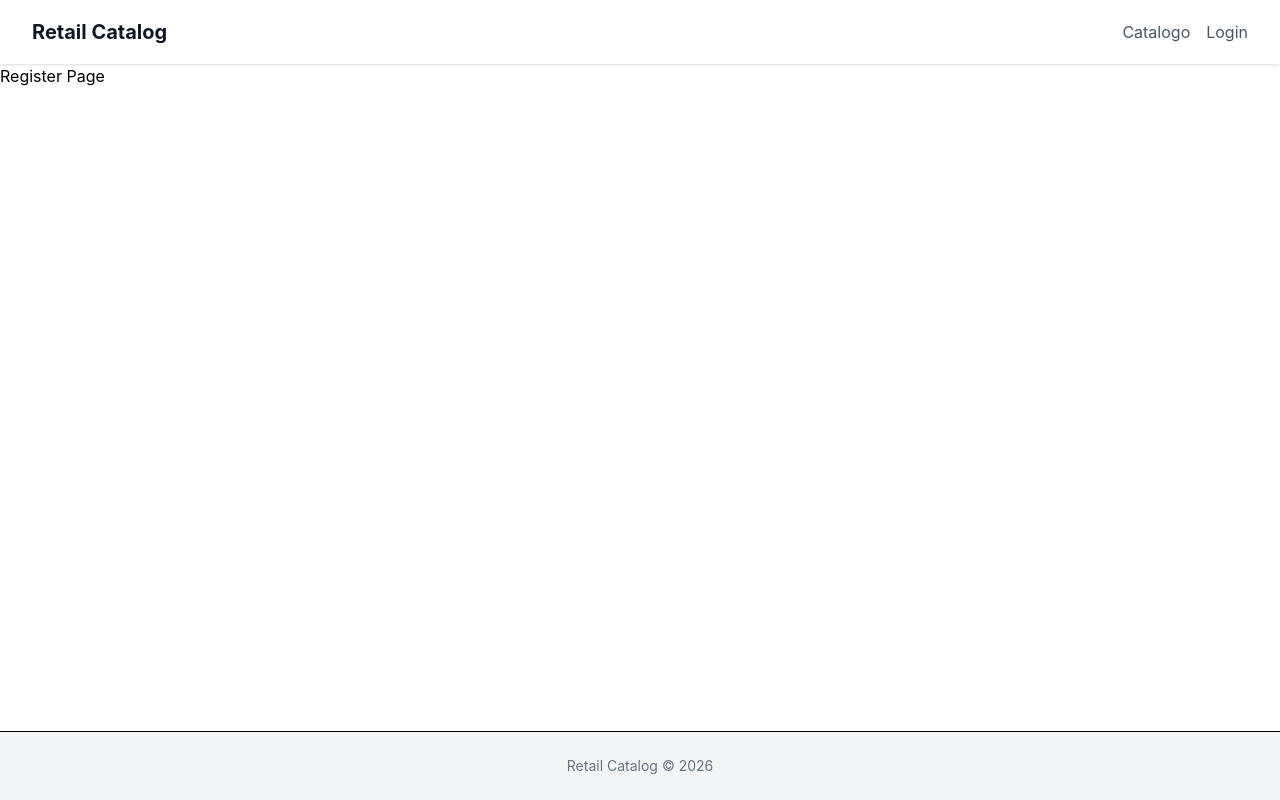
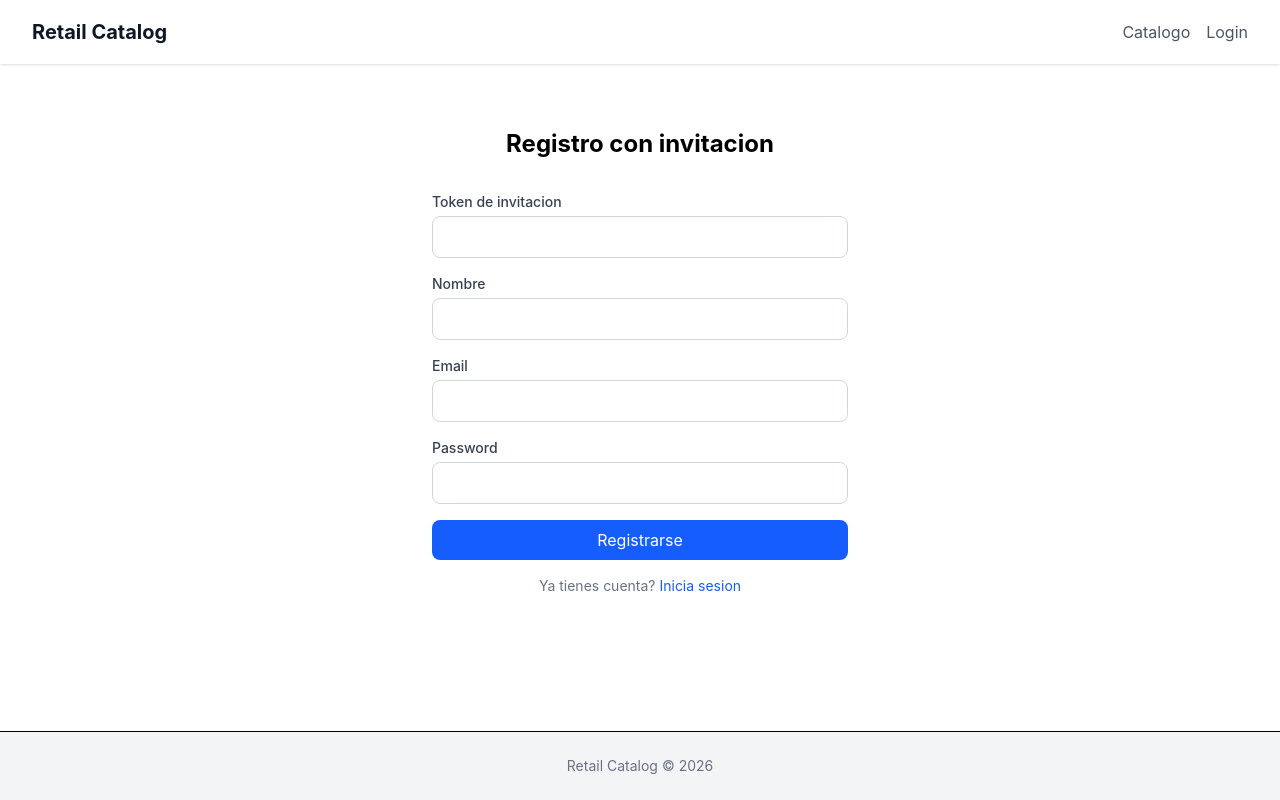
Before and after one commit to didac-odena/stock-manager, a React app in the folder web/: page /register in a window 1280 px wide. Built offline with nearby package versions, Linux system fonts and the light colour scheme; no server answers; the HTML template or start-up script is replaced by a standard one.

Commit message:
feat: implement auth forms with react-hook-form

```diff
--- a/web/package.json
+++ b/web/package.json
@@ -14,6 +14,7 @@
     "axios": "^1.13.6",
     "react": "^19.2.4",
     "react-dom": "^19.2.4",
+    "react-hook-form": "^7.71.2",
     "react-router-dom": "^7.13.1",
     "tailwindcss": "^4.2.2"
   },
--- a/web/src/pages/LoginPage.jsx
+++ b/web/src/pages/LoginPage.jsx
@@ -1,5 +1,95 @@
+import { useState, useEffect } from "react";
+import { useForm } from "react-hook-form";
+import { Link, useNavigate } from "react-router-dom";
+import { useAuth } from "../contexts/auth.context";
+
 function LoginPage() {
-  return <div>Login Page</div>;
+  const { user, login } = useAuth();
+  const navigate = useNavigate();
+  const [apiError, setApiError] = useState("");
+
+  const {
+    register,
+    handleSubmit,
+    formState: { errors, isSubmitting },
+  } = useForm();
+
+  useEffect(() => {
+    if (user) navigate("/admin/products");
+  }, [user, navigate]);
+
+  async function onSubmit(data) {
+    try {
+      setApiError("");
+      await login(data.email, data.password);
+      navigate("/admin/products");
+    } catch (error) {
+      setApiError(error.response?.data?.message || "Error al iniciar sesion");
+    }
+  }
+
+  return (
+    <div className="max-w-md mx-auto mt-16 px-4">
+      <h1 className="text-2xl font-bold text-center mb-8">Iniciar sesion</h1>
+
+      {apiError && (
+        <div className="bg-red-50 text-red-600 p-3 rounded mb-4 text-sm">
+          {apiError}
+        </div>
+      )}
+
+      <form onSubmit={handleSubmit(onSubmit)} className="space-y-4">
+        <div>
+          <label htmlFor="email" className="block text-sm font-medium text-gray-700 mb-1">
+            Email
+          </label>
+          <input
+            id="email"
+            type="email"
+            className="w-full border border-gray-300 rounded-lg px-3 py-2 focus:outline-none focus:ring-2 focus:ring-blue-500"
+            {...register("email", {
+              required: "El email es obligatorio",
+            })}
+          />
+          {errors.email && (
+            <p className="text-red-500 text-sm mt-1">{errors.email.message}</p>
+          )}
+        </div>
+
+        <div>
+          <label htmlFor="password" className="block text-sm font-medium text-gray-700 mb-1">
+            Password
+          </label>
+          <input
+            id="password"
+            type="password"
+            className="w-full border border-gray-300 rounded-lg px-3 py-2 focus:outline-none focus:ring-2 focus:ring-blue-500"
+            {...register("password", {
+              required: "La contrasena es obligatoria",
+            })}
+          />
+          {errors.password && (
+            <p className="text-red-500 text-sm mt-1">{errors.password.message}</p>
+          )}
+        </div>
+
+        <button
+          type="submit"
+          disabled={isSubmitting}
+          className="w-full bg-blue-600 text-white py-2 rounded-lg hover:bg-blue-700 disabled:opacity-50"
+        >
+          {isSubmitting ? "Entrando..." : "Entrar"}
+        </button>
+      </form>
+
+      <p className="text-center text-sm text-gray-500 mt-4">
+        Tienes una invitacion?{" "}
+        <Link to="/register" className="text-blue-600 hover:underline">
+          Registrate
+        </Link>
+      </p>
+    </div>
+  );
 }
 
 export default LoginPage;
--- a/web/src/pages/RegisterPage.jsx
+++ b/web/src/pages/RegisterPage.jsx
@@ -1,5 +1,125 @@
+import { useState, useEffect } from "react";
+import { useForm } from "react-hook-form";
+import { Link, useNavigate } from "react-router-dom";
+import { useAuth } from "../contexts/auth.context";
+
 function RegisterPage() {
-  return <div>Register Page</div>;
+  const { user, register: registerUser } = useAuth();
+  const navigate = useNavigate();
+  const [apiError, setApiError] = useState("");
+
+  const {
+    register,
+    handleSubmit,
+    formState: { errors, isSubmitting },
+  } = useForm();
+
+  useEffect(() => {
+    if (user) navigate("/admin/products");
+  }, [user, navigate]);
+
+  async function onSubmit(data) {
+    try {
+      setApiError("");
+      await registerUser(data);
+      navigate("/admin/products");
+    } catch (error) {
+      setApiError(error.response?.data?.message || "Error al registrarse");
+    }
+  }
+
+  return (
+    <div className="max-w-md mx-auto mt-16 px-4">
+      <h1 className="text-2xl font-bold text-center mb-8">Registro con invitacion</h1>
+
+      {apiError && (
+        <div className="bg-red-50 text-red-600 p-3 rounded mb-4 text-sm">{apiError}</div>
+      )}
+
+      <form onSubmit={handleSubmit(onSubmit)} className="space-y-4">
+        <div>
+          <label htmlFor="token" className="block text-sm font-medium text-gray-700 mb-1">
+            Token de invitacion
+          </label>
+          <input
+            id="token"
+            type="text"
+            className="w-full border border-gray-300 rounded-lg px-3 py-2 focus:outline-none focus:ring-2 focus:ring-blue-500"
+            {...register("token", {
+              required: "El token de invitacion es obligatorio",
+            })}
+          />
+          {errors.token && <p className="text-red-500 text-sm mt-1">{errors.token.message}</p>}
+        </div>
+
+        <div>
+          <label htmlFor="name" className="block text-sm font-medium text-gray-700 mb-1">
+            Nombre
+          </label>
+          <input
+            id="name"
+            type="text"
+            className="w-full border border-gray-300 rounded-lg px-3 py-2 focus:outline-none focus:ring-2 focus:ring-blue-500"
+            {...register("name", {
+              required: "El nombre es obligatorio",
+            })}
+          />
+          {errors.name && <p className="text-red-500 text-sm mt-1">{errors.name.message}</p>}
+        </div>
+
+        <div>
+          <label htmlFor="email" className="block text-sm font-medium text-gray-700 mb-1">
+            Email
+          </label>
+          <input
+            id="email"
+            type="email"
+            className="w-full border border-gray-300 rounded-lg px-3 py-2 focus:outline-none focus:ring-2 focus:ring-blue-500"
+            {...register("email", {
+              required: "El email es obligatorio",
+            })}
+          />
+          {errors.email && <p className="text-red-500 text-sm mt-1">{errors.email.message}</p>}
+        </div>
+
+        <div>
+          <label htmlFor="password" className="block text-sm font-medium text-gray-700 mb-1">
+            Password
+          </label>
+          <input
+            id="password"
+            type="password"
+            className="w-full border border-gray-300 rounded-lg px-3 py-2 focus:outline-none focus:ring-2 focus:ring-blue-500"
+            {...register("password", {
+              required: "La contrasena es obligatoria",
+              minLength: {
+                value: 8,
+                message: "Minimo 8 caracteres",
+              },
+            })}
+          />
+          {errors.password && (
+            <p className="text-red-500 text-sm mt-1">{errors.password.message}</p>
+          )}
+        </div>
+
+        <button
+          type="submit"
+          disabled={isSubmitting}
+          className="w-full bg-blue-600 text-white py-2 rounded-lg hover:bg-blue-700 disabled:opacity-50"
+        >
+          {isSubmitting ? "Registrando..." : "Registrarse"}
+        </button>
+      </form>
+
+      <p className="text-center text-sm text-gray-500 mt-4">
+        Ya tienes cuenta?{" "}
+        <Link to="/login" className="text-blue-600 hover:underline">
+          Inicia sesion
+        </Link>
+      </p>
+    </div>
+  );
 }
 
 export default RegisterPage;
```
Also changed, not shown: web/src/contexts/auth.context.jsx (line endings or trailing spaces), 2 other files (tests, documents, lock files or other folders).
